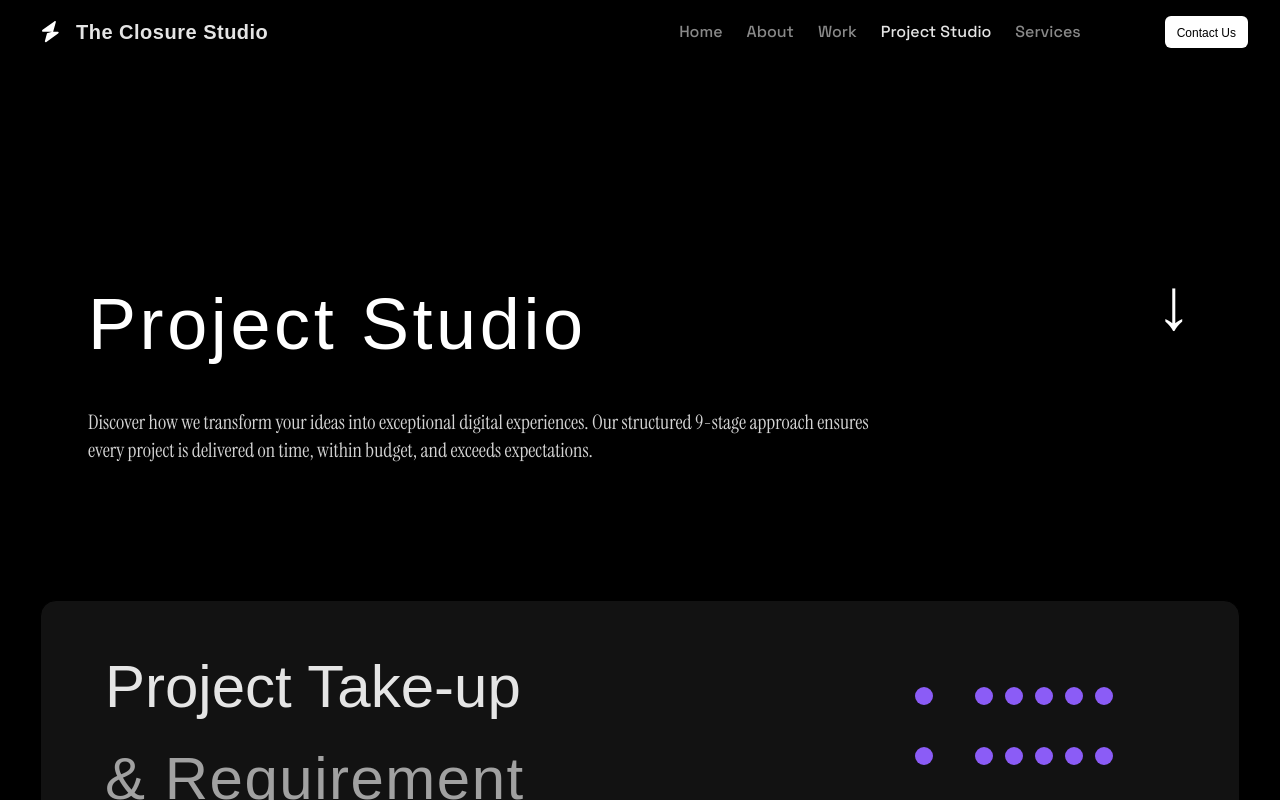
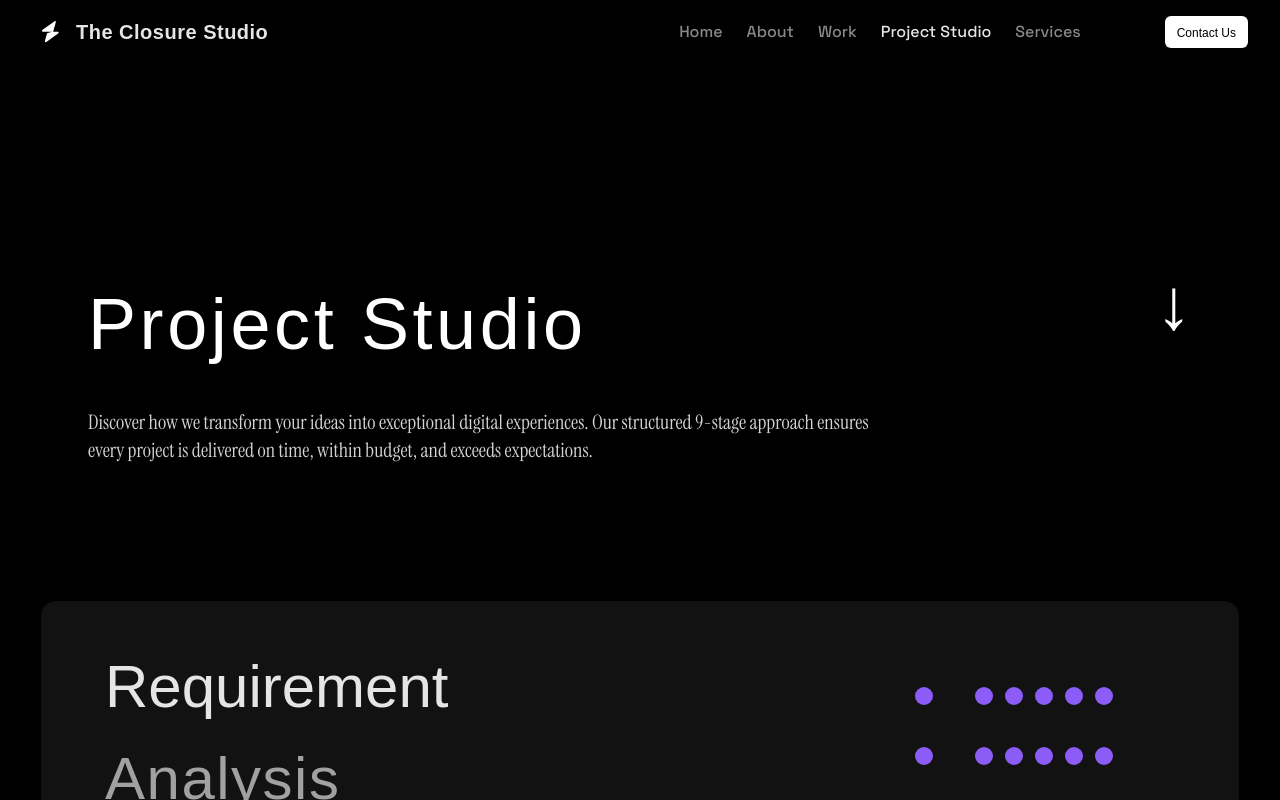
Before and after one commit to TheClosure-Studio/theclosurestudio, a Next.js app: page /project-studio in a window 1280 px wide. Shown: the top 800 px of the page. Built offline with nearby package versions, Linux system fonts and the light colour scheme; a web font is replaced by a local one.

Commit message:
Shorten project stage title to 'Requirement Analysis'

```diff
--- a/app/project-studio/page.js
+++ b/app/project-studio/page.js
@@ -7,7 +7,7 @@ import Navbar from "../components/Navbar";
 const stages = [
   {
     number: "01",
-    title: "Project Take-up & Requirement Analysis",
+    title: "Requirement Analysis",
     description:
       "We begin by understanding your vision, goals, and specific requirements. Through detailed discussions and analysis, we create a comprehensive project roadmap that aligns perfectly with your business objectives.",
     accent: "#8B5CF6",
```
